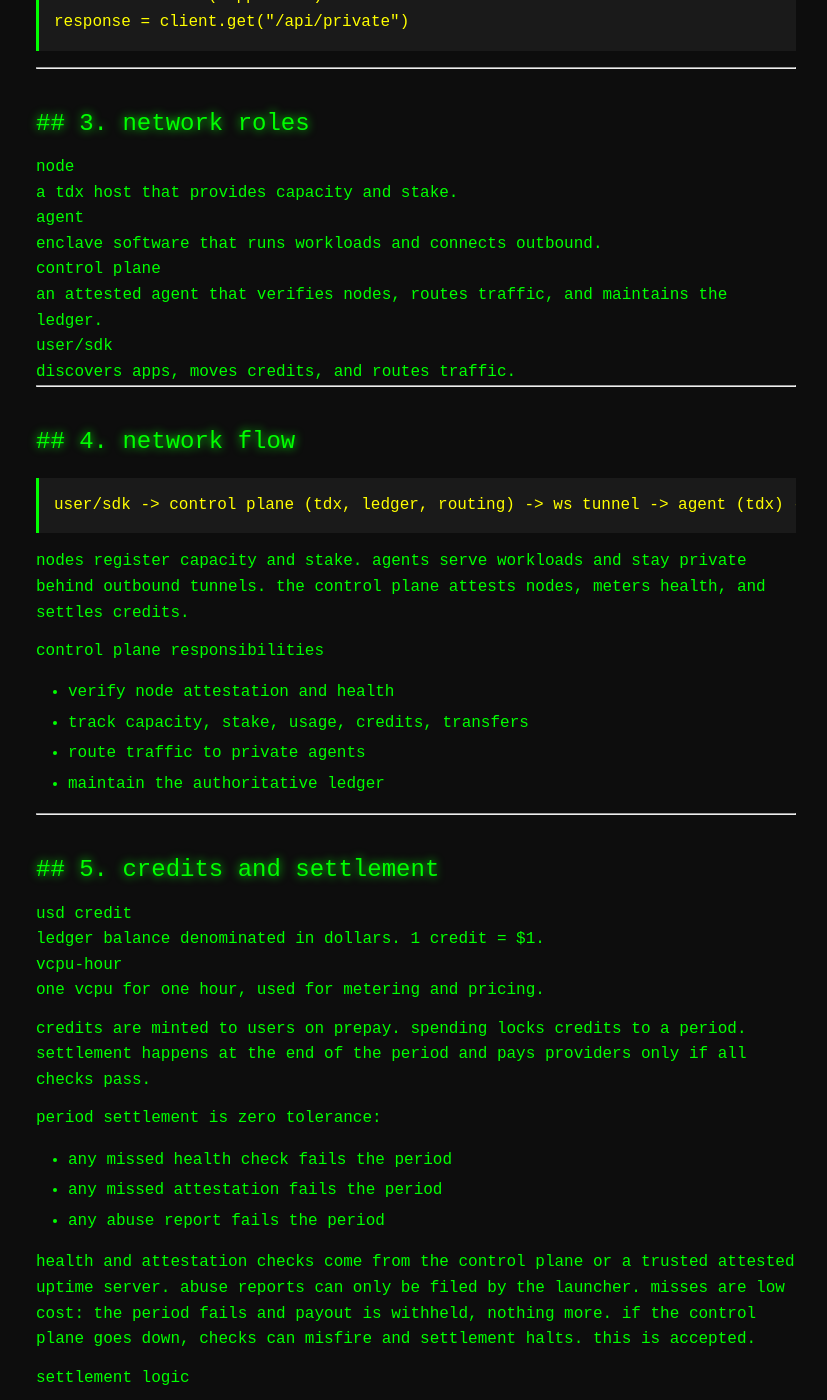
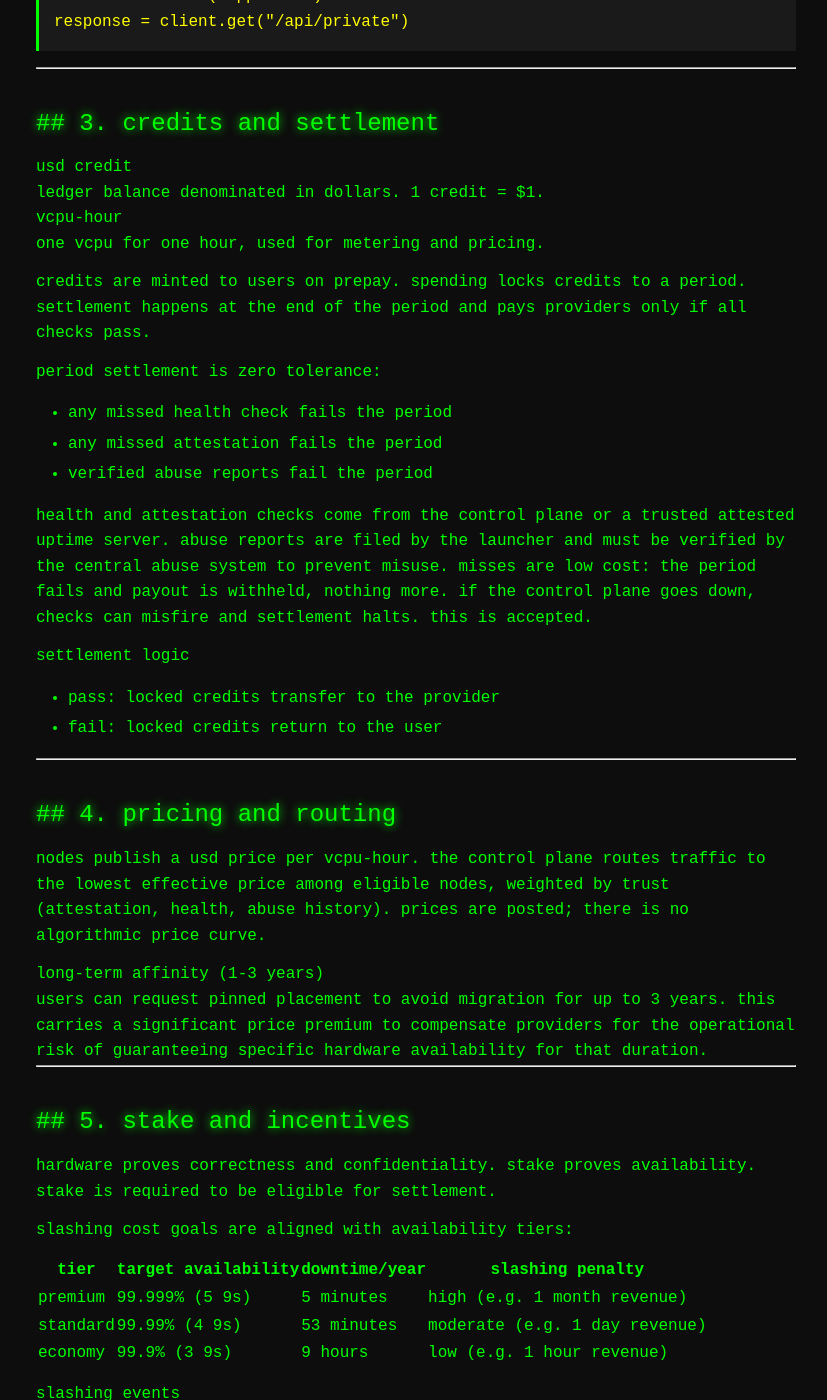
Before and after one commit to posix4e/easy-enclave, a Jekyll site: the page built from docs/whitepaper.md, in a window 1280 px wide and 1400 px high, scrolled down 1655 px. Shown: the whole window, without its empty margins (224-1051 px from the left). Built offline with Jekyll 4.4.1, drawn with Linux system fonts in a browser that asks for light colours; some of the changed text lies outside the part shown.

Commit message:
docs: streamline whitepaper, remove roles/flow/gov sections

````diff
--- a/docs/whitepaper.md
+++ b/docs/whitepaper.md
@@ -68,41 +68,7 @@
 
 ---
 
-## 3. network roles
-
-node
-: a tdx host that provides capacity and stake.
-
-agent
-: enclave software that runs workloads and connects outbound.
-
-control plane
-: an attested agent that verifies nodes, routes traffic, and maintains the ledger.
-
-user/sdk
-: discovers apps, moves credits, and routes traffic.
-
----
-
-## 4. network flow
-
-```
-user/sdk -> control plane (tdx, ledger, routing) -> ws tunnel -> agent (tdx) -> backend
-```
-
-nodes register capacity and stake.
-agents serve workloads and stay private behind outbound tunnels.
-the control plane attests nodes, meters health, and settles credits.
-
-control plane responsibilities
-- verify node attestation and health
-- track capacity, stake, usage, credits, transfers
-- route traffic to private agents
-- maintain the authoritative ledger
-
----
-
-## 5. credits and settlement
+## 3. credits and settlement
 
 usd credit
 : ledger balance denominated in dollars. 1 credit = $1.
@@ -116,10 +82,10 @@
 period settlement is zero tolerance:
 - any missed health check fails the period
 - any missed attestation fails the period
-- any abuse report fails the period
+- verified abuse reports fail the period
 
 health and attestation checks come from the control plane or a trusted attested uptime server.
-abuse reports can only be filed by the launcher.
+abuse reports are filed by the launcher and must be verified by the central abuse system to prevent misuse.
 misses are low cost: the period fails and payout is withheld, nothing more.
 if the control plane goes down, checks can misfire and settlement halts. this is accepted.
 
@@ -129,15 +95,7 @@
 
 ---
 
-## 6. attestation and offline verification
-
-intel tdx provides a quote and measurements that can be verified offline. no network access
-is required to validate that a node is real. transfers, spending, and settlement require the
-control plane ledger to be online.
-
----
-
-## 7. pricing and routing
+## 4. pricing and routing
 
 nodes publish a usd price per vcpu-hour.
 the control plane routes traffic to the lowest effective price among eligible nodes,
@@ -170,25 +128,14 @@
 
 ---
 
-## 9. routing and privacy
+## 6. routing and privacy
 
 agents connect outbound and stay private. no public exposure required.
 requests are proxied over the websocket tunnel. the sdk resolves apps and routes through the proxy.
 
 ---
 
-## 10. governance
-
-the control plane is open source and forkable. eventually, stake-weighted voting can govern
-parameters and upgrades.
-
-```
-voting power = stake_amount * reputation_score
-```
-
----
-
-## 11. roadmap
+## 7. roadmap
 
 ### now
 - control plane
@@ -211,27 +158,4 @@
 
 ---
 
-## 12. comparison
-
-### vs blockchain
-
-| metric | blockchain | easyenclave network |
-|---|---|---|
-| trust | many nodes agree | 1 node plus tdx |
-| speed | seconds or minutes | milliseconds |
-| cost | gas fees | market rate |
-| currency | volatile token | usd credits |
-| complexity | high | low |
-
-### vs cloud
-
-| metric | cloud | easyenclave network |
-|---|---|---|
-| trust | trust the provider | tdx attestation |
-| proof | none | cryptographic |
-| pricing | complex | market set |
-| lock-in | high | portable |
-
----
-
 compute that trades like money
````
Also changed, not shown: other parts of docs/whitepaper.md (+1 -1 lines).
